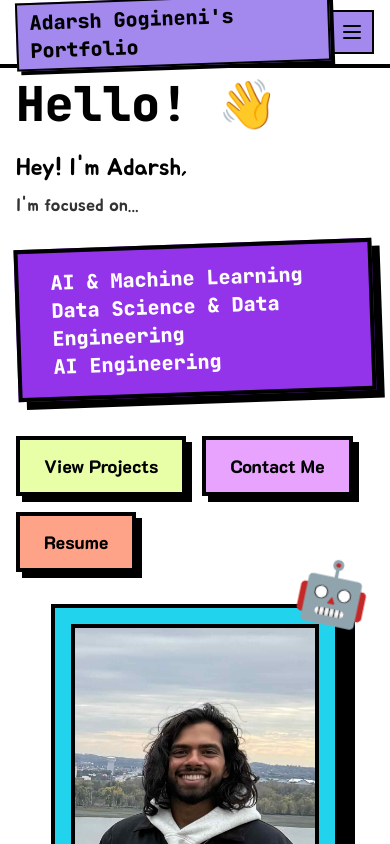
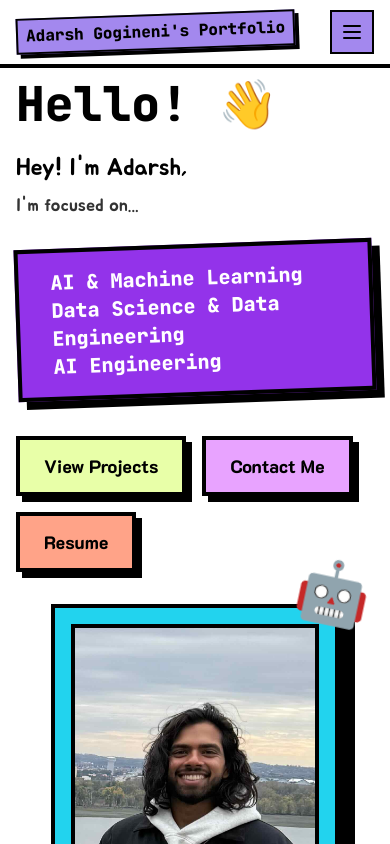
Before and after one commit to adarshgogineni/NeoBrutal_Portfolio_2025, a React (Vite) app: page / in a window 390 px wide. Shown: the top 844 px of the page. Built offline with nearby package versions, Linux system fonts and the light colour scheme.

Commit message:
updated nav bar

```diff
--- a/src/components/Navbar.tsx
+++ b/src/components/Navbar.tsx
@@ -15,8 +15,8 @@ export function Navbar() {
       <div className="max-w-7xl mx-auto px-4 sm:px-6 lg:px-8">
         <div className="flex justify-between items-center h-16 md:h-20">
           {/* Logo */}
-          <a href="#home" className="font-jetbrains font-extrabold text-xl md:text-2xl">
-            <span className="bg-neon-pink border-2 border-black px-3 py-1 rotate-[-2deg] inline-block shadow-[4px_4px_0px_0px_rgba(0,0,0,1)] hover:rotate-0 hover:translate-y-[-2px] hover:shadow-[6px_6px_0px_0px_rgba(0,0,0,1)] transition-all cursor-pointer">
+          <a href="#home" className="font-jetbrains font-extrabold text-base sm:text-xl md:text-2xl">
+            <span className="bg-neon-pink border-2 border-black px-2 sm:px-3 py-1 rotate-[-2deg] inline-block shadow-[4px_4px_0px_0px_rgba(0,0,0,1)] hover:rotate-0 hover:translate-y-[-2px] hover:shadow-[6px_6px_0px_0px_rgba(0,0,0,1)] transition-all cursor-pointer">
               Adarsh Gogineni's Portfolio
             </span>
           </a>
```
